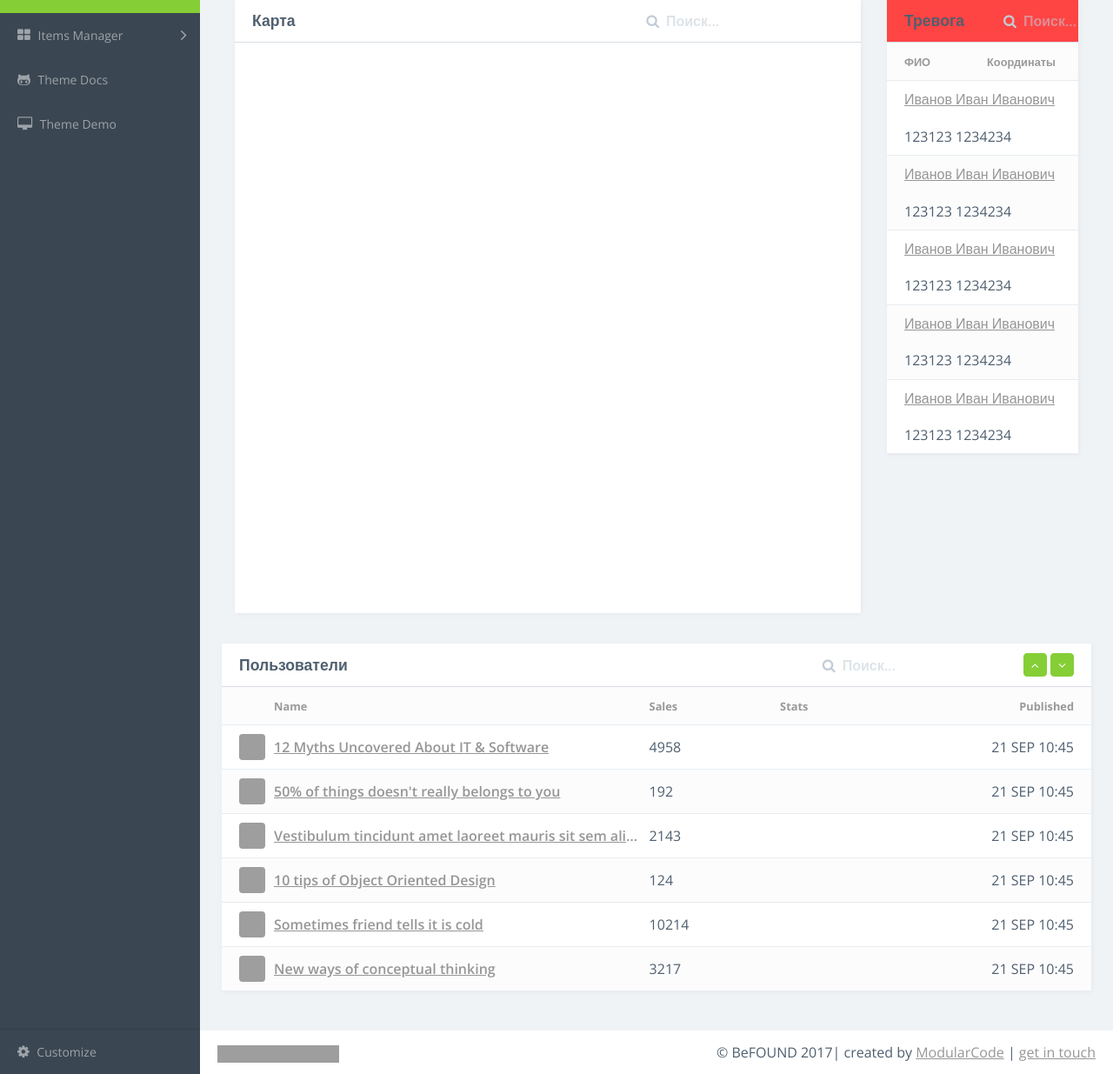
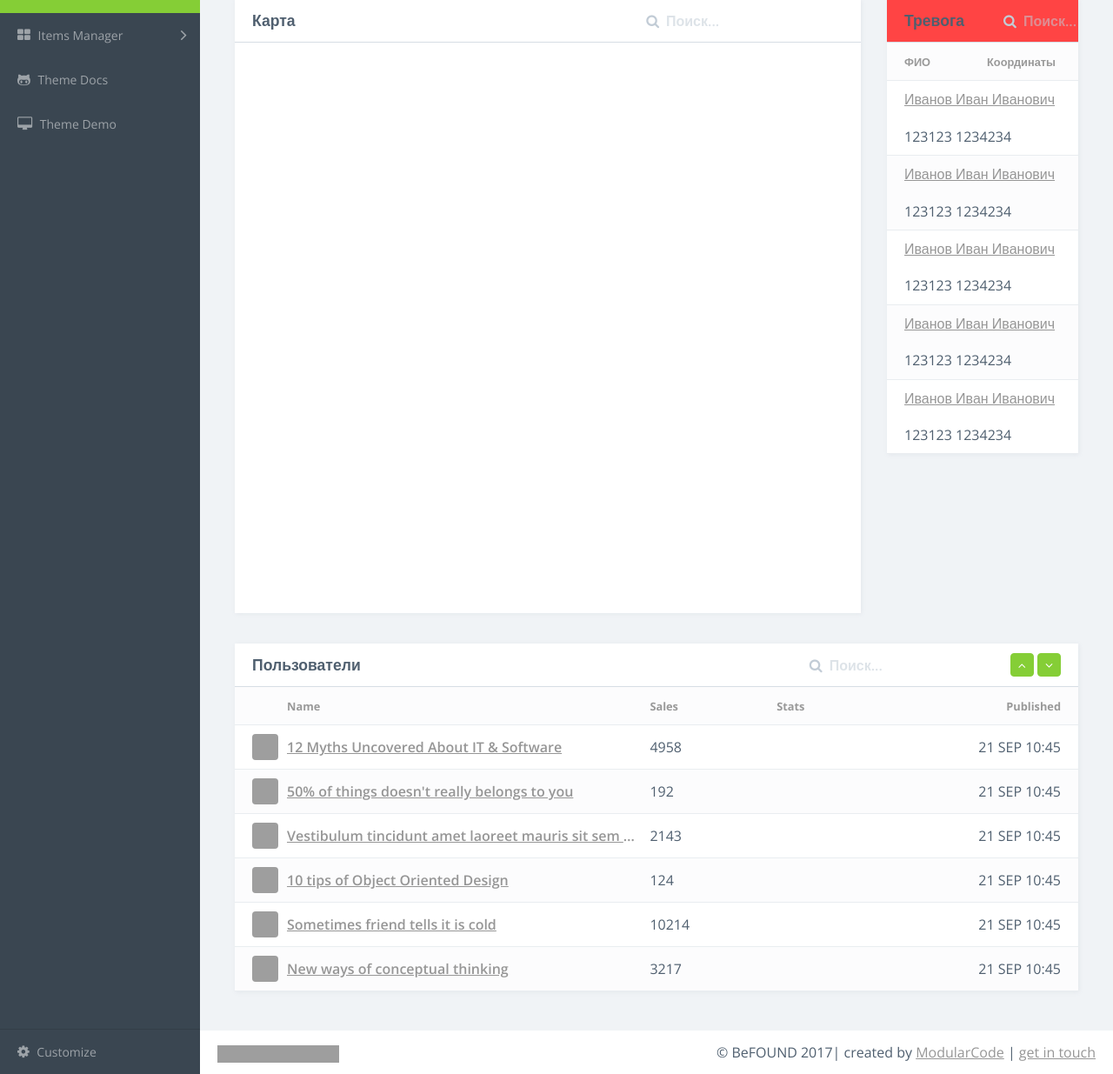
Before and after one commit to khirnick/befound, a Django app: page / in a window 1280 px wide. Shown: the part 106-1341 px from the top of the page at 87% size. Run offline with Django 3.2, Linux system fonts and the light colour scheme; some libraries are stand-ins or nearby versions; grey boxes are pictures that could not be loaded.

Commit message:
Create template

```diff
--- a/Django/templates/BeFOUND/index.html
+++ b/Django/templates/BeFOUND/index.html
@@ -103,7 +103,7 @@
     </section>
     <section class="section">
         <div class="row sameheight-container">
-            <div class="col-12">
+            <div class="col-xl-12">
                 <div class="card sameheight-item items" data-exclude="xs,sm,lg">
                     <div class="card-header bordered">
                         <div class="header-block">
```
